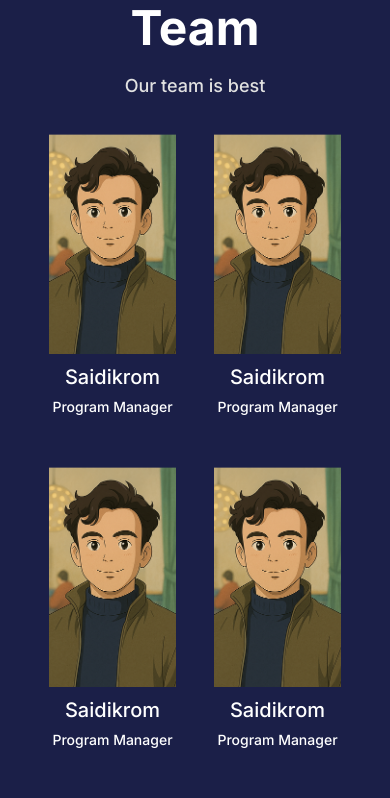
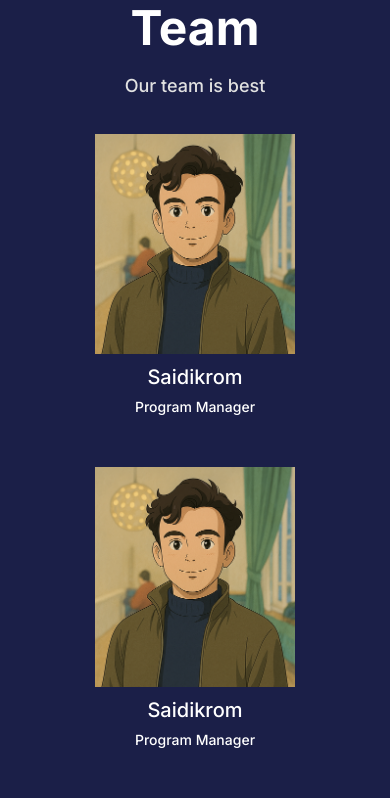
Before and after one commit to ShodiyorShukurov/behad, a Next.js app: page / in a window 390 px wide. Shown: the part 900-1698 px from the top of the page. Built offline with nearby package versions, Linux system fonts and the light colour scheme.

Commit message:
team page problem fixed 2

```diff
--- a/components/Team.tsx
+++ b/components/Team.tsx
@@ -17,7 +17,7 @@ const Team = () => {
         <h2 className="text-[48px] text-center text-white font-bold">Team</h2>
         <p className="text-[18px] text-center text-[#E1E1E1] mt-2">Our team is best</p>
 
-        <div className="grid grid-cols-2 md:grid-cols-3 mt-[25px] gap-y-[30px] justify-center items-center">
+        <div className="grid grid-cols-1 sm:grid-cols-2 md:grid-cols-3 mt-[25px] gap-y-[30px] justify-center items-center">
           {teamMembers.map((member, index) => (
             <TeamCard key={index} index={index} member={member} />
           ))}
```
